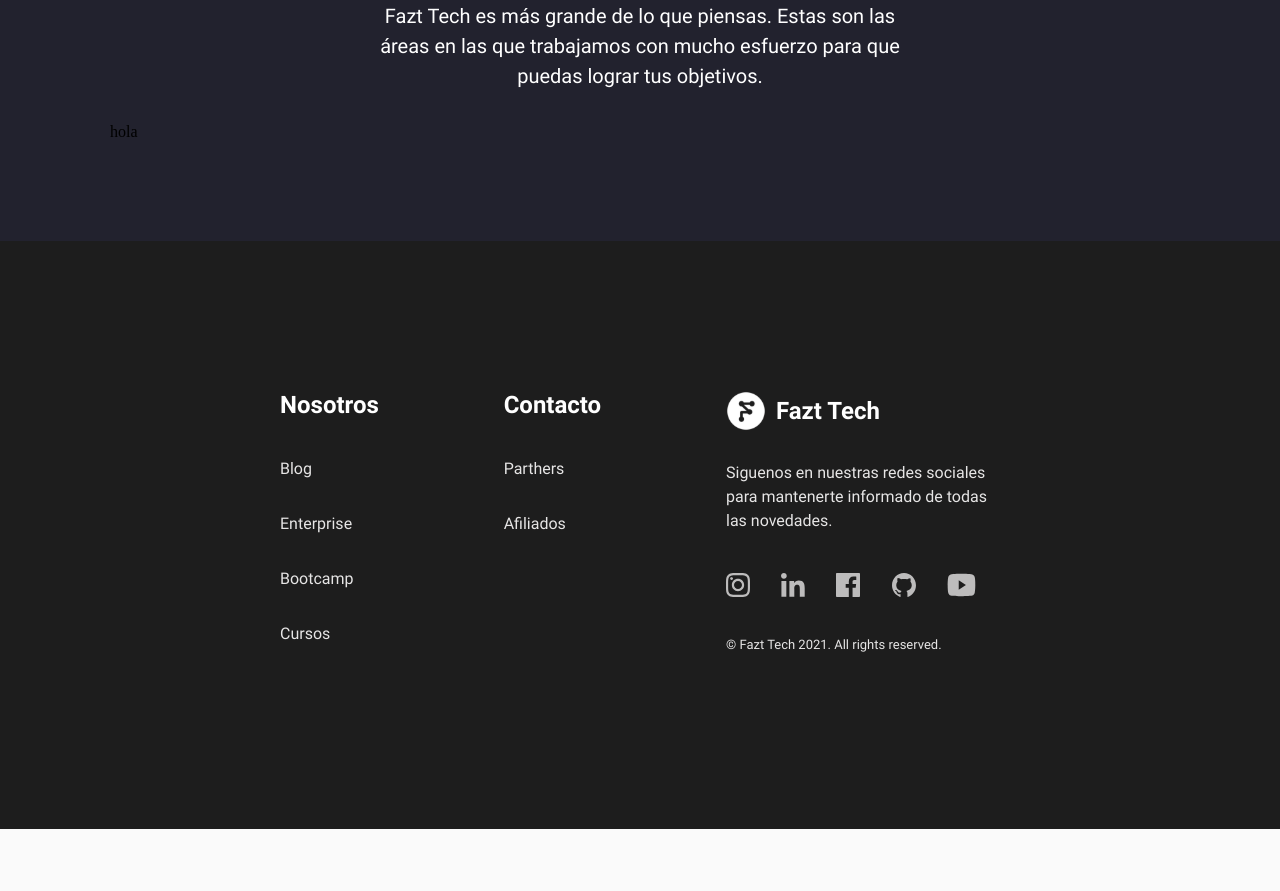
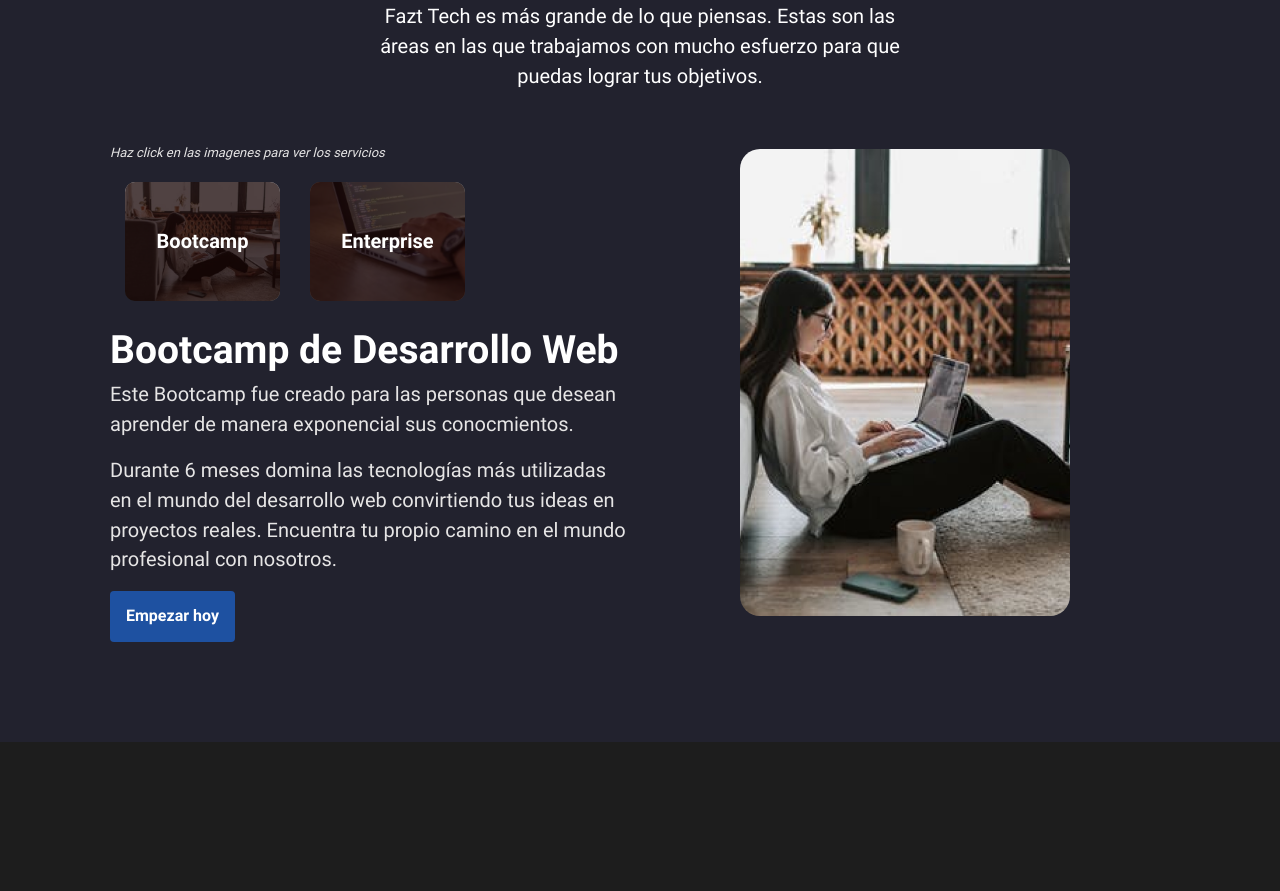
Before and after one commit to JCruz-Dev/community-code, a Next.js app: page / in a window 1280 px wide. Shown: the part 1840-2731 px from the top of the page. Before the commit the page ends 2669 px from the top, so only its background shows below. Built offline with nearby package versions, Linux system fonts and the light colour scheme.

Commit message:
add wedo component

```diff
--- /dev/null
+++ b/src/components/shared/tagselect/index.tsx
@@ -0,0 +1,73 @@
+import styled from '@emotion/styled';
+import { Dispatch, SetStateAction } from 'react';
+
+interface IData {
+  title: string;
+  desc1: string;
+  desc2: string;
+  img: string;
+}
+
+type TagSelectTypes = {
+  id?: number;
+  title?: string;
+  background?: string;
+  select?: {
+    fakedata: {
+      title: string;
+      desc1: string;
+      desc2: string;
+      img: string;
+    }[];
+    setoptionSelect: Dispatch<SetStateAction<IData>>;
+  };
+};
+
+const TagSelectStyled = styled.button<TagSelectTypes>`
+  width: 155px;
+  height: 119px;
+  margin: 0px 15px;
+  border: none;
+  display: flex;
+  align-items: center;
+  justify-content: center;
+  border-radius: 10px;
+  ${({ background }) => background && { backgroundImage: `url(/img/${background}.jpg)` }}
+  background-repeat: no-repeat;
+  background-size: cover;
+  cursor: pointer;
+`;
+const TagSelectContainerStyled = styled.div`
+  height: 100%;
+  width: 100%;
+  display: flex;
+  align-items: center;
+  justify-content: center;
+  background: rgba(23, 5, 5, 0.74);
+  border-radius: 10px;
+  span {
+    font-family: Roboto;
+    font-style: normal;
+    font-weight: bold;
+    font-size: 20px;
+    line-height: 149.2%;
+    color: #ffffff;
+  }
+`;
+
+const ComponentTagSelect: React.FC<TagSelectTypes> = ({ title, background, id, select }) => {
+  return (
+    <TagSelectStyled
+      background={background}
+      onClick={() => {
+        select.setoptionSelect(select.fakedata[id]);
+      }}
+    >
+      <TagSelectContainerStyled>
+        <span>{title || 'some text'}</span>
+      </TagSelectContainerStyled>
+    </TagSelectStyled>
+  );
+};
+
+export default ComponentTagSelect;
--- a/src/components/wedo/index.tsx
+++ b/src/components/wedo/index.tsx
@@ -1,4 +1,7 @@
 import styled from '@emotion/styled';
+import { useState } from 'react';
+import ButtonShared from '../shared/button';
+import ComponentTagSelect from '../shared/tagselect';
 
 const WeDoStyled = styled.div`
   height: max-content;
@@ -73,9 +76,135 @@ const TitleContainerStyled = styled.div`
 `;
 const ContentContainerStyled = styled.div`
   width: 100%;
+  display: grid;
+  grid-template-columns: 1fr;
+  align-items: center;
+  justify-items: center;
+  ${({ theme }) => theme.Mediaquery.small} {
+    grid-template-columns: 1fr 1fr;
+  }
+`;
+const ContentSelectContainerStyled = styled.div`
+  width: max-content;
+  height: max-content;
+  display: flex;
+  flex-direction: column;
+  align-items: center;
+  justify-content: center;
+  ${({ theme }) => theme.Mediaquery.small} {
+    justify-self: flex-start;
+  }
+  h4 {
+    font-family: Roboto;
+    font-style: italic;
+    font-weight: normal;
+    font-size: 13px;
+    line-height: 59px;
+    display: flex;
+    align-items: center;
+    color: #e6e5e5;
+  }
+  ${({ theme }) => theme.Mediaquery.small} {
+    justify-self: flex-start;
+    align-items: flex-start;
+    span {
+      text-align: left;
+    }
+  }
+`;
+
+const TagSelectContainerStyled = styled.div`
+  display: flex;
+  ${({ theme }) => theme.Mediaquery.small} {
+    margin-bottom: 20px;
+  }
+`;
+const ImageSelectContainerStyled = styled.img`
+  display: flex;
+  width: 341px;
+  max-width: 330px;
+  height: 205px;
+  border-radius: 20px;
+  margin: 32px 0px;
+  object-fit: cover;
+  ${({ theme }) => theme.Mediaquery.small} {
+    width: 100%;
+    height: 90%;
+    grid-column: 2 / 4;
+    grid-row: 1 / 3;
+  }
+`;
+const TitleSelectContainerStyled = styled.div`
+  display: flex;
+  flex-direction: column;
+  align-items: center;
+  justify-content: center;
+
+  h3 {
+    font-family: Roboto;
+    font-style: normal;
+    font-weight: bold;
+    font-size: 20px;
+    line-height: 59px;
+    display: flex;
+    align-items: center;
+    text-align: center;
+    color: #ffffff;
+  }
+  span {
+    font-family: Roboto;
+    font-style: normal;
+    font-weight: normal;
+    font-size: 16px;
+    line-height: 149.2%;
+    text-align: center;
+    color: #e6e5e5;
+    margin-bottom: 16px;
+    max-width: 400px;
+  }
+  ${({ theme }) => theme.Mediaquery.small} {
+    justify-self: flex-start;
+    align-items: flex-start;
+    h3 {
+      text-align: left;
+    }
+    span {
+      text-align: left;
+    }
+  }
+  ${({ theme }) => theme.Mediaquery.medium} {
+    h3 {
+      font-size: 39.06px;
+      line-height: 59px;
+    }
+    span {
+      font-size: 20px;
+      line-height: 149.19%;
+      max-width: 518px;
+    }
+  }
 `;
 
 const ComponentWeDo: React.FC = () => {
+  const fakedata = [
+    {
+      title: 'Bootcamp de Desarrollo Web',
+      desc1:
+        'Este Bootcamp fue creado para las personas que desean aprender de manera exponencial sus conocmientos.',
+      desc2:
+        'Durante 6 meses domina las tecnologías más utilizadas  en el mundo del desarrollo web convirtiendo tus ideas en proyectos reales. Encuentra tu propio camino en el mundo profesional con nosotros.',
+      img: 'image1.jpg'
+    },
+    {
+      title: 'Enterprise',
+      desc1:
+        'Este Bootcamp fue creado para las personas que desean aprender de manera exponencial sus conocmientos.',
+      desc2:
+        'Durante 6 meses domina las tecnologías más utilizadas  en el mundo del desarrollo web convirtiendo tus ideas en proyectos reales. Encuentra tu propio camino en el mundo profesional con nosotros.',
+      img: 'image2.jpg'
+    }
+  ];
+  const [optionSelect, setoptionSelect] = useState(fakedata[0]);
   return (
     <WeDoStyled>
       <WeDoContainerStyled>
@@ -87,7 +216,30 @@ const ComponentWeDo: React.FC = () => {
           </p>
         </TitleContainerStyled>
         <ContentContainerStyled>
-          <span>hola</span>
+          <ContentSelectContainerStyled>
+            <h4>Haz click en las imagenes para ver los servicios</h4>
+            <TagSelectContainerStyled>
+              <ComponentTagSelect
+                background="image1"
+                title="Bootcamp"
+                id={0}
+                select={{ fakedata, setoptionSelect }}
+              />
+              <ComponentTagSelect
+                background="image2"
+                title="Enterprise"
+                id={1}
+                select={{ fakedata, setoptionSelect }}
+              />
+            </TagSelectContainerStyled>
+          </ContentSelectContainerStyled>
+          <ImageSelectContainerStyled src={`/img/${optionSelect.img}`} alt="" />
+          <TitleSelectContainerStyled>
+            <h3>{optionSelect.title}</h3>
+            <span>{optionSelect.desc1}</span>
+            <span>{optionSelect.desc2}</span>
+            <ButtonShared color="accent">Empezar hoy</ButtonShared>
+          </TitleSelectContainerStyled>
         </ContentContainerStyled>
       </WeDoContainerStyled>
     </WeDoStyled>
```
Also changed, not shown: public/img/image1.jpg (added), public/img/image2.jpg (added).
